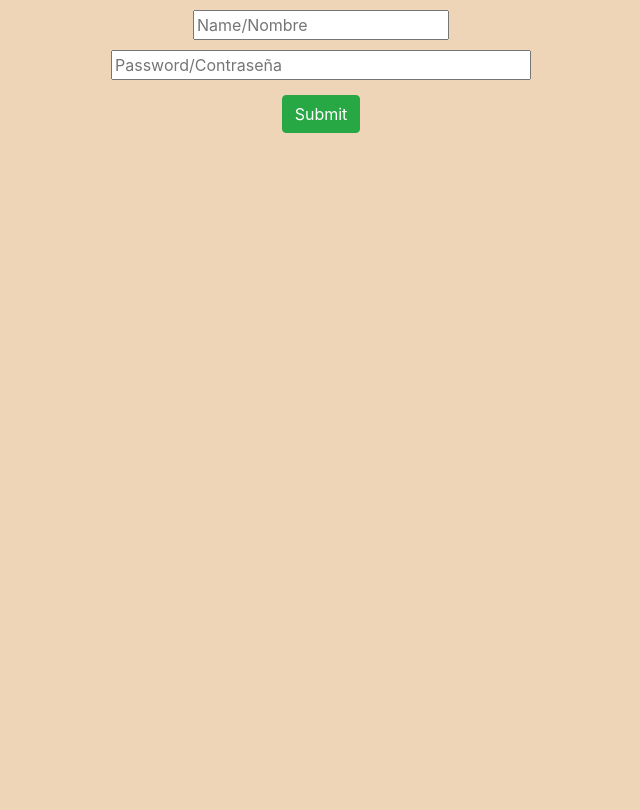
After one commit to russell305/mechanicz, a Flask app: template templates/sign-in.html in a window 1280 px wide. The commit adds this page. Shown: the whole page, without its empty margins (369-1009 px from the left). Run offline with Flask 2, Linux system fonts and the light colour scheme; the template is opened without the code that fills it, so the values that code supplies are empty; some libraries are stand-ins or nearby versions.

Commit message:
added sign in and password

```diff
--- a/application.py
+++ b/application.py
@@ -29,10 +29,8 @@ db = scoped_session(sessionmaker(bind=engine)) # for individual sessions
 
 mechanic_list=[]
 
-
 #db.execute("CREATE TABLE mechanic_list1(id SERIAL PRIMARY KEY, name VARCHAR NOT NULL, password VARCHAR NOT NULL, phone VARCHAR NOT NULL, address VARCHAR NOT NULL, latitude FLOAT NOT NULL, longitude FLOAT NOT NULL, email VARCHAR, years SMALLINT NOT NULL, description VARCHAR NOT NULL, oil_change SMALLINT NOT NULL, battery SMALLINT NOT NULL, pads_front SMALLINT NOT NULL, pads_back SMALLINT NOT NULL, starting_problem SMALLINT NOT NULL, check_engine SMALLINT NOT NULL, tune_up SMALLINT NOT NULL, starter SMALLINT NOT NULL, alternator SMALLINT NOT NULL, spark_plugs SMALLINT NOT NULL, valve_cover SMALLINT NOT NULL, air_filter SMALLINT NOT NULL, mobile_mechanic BOOLEAN NOT NULL, air_conditioning BOOLEAN NOT NULL, auto_body BOOLEAN NOT NULL, tire_rotation BOOLEAN NOT NULL, fix_flat BOOLEAN NOT NULL, car_wash BOOLEAN NOT NULL)")
 #db.commit()
-
 
 
 @app.route("/", methods = ["GET"]) # A decorator; when the user goes to the route `/`, exceute the function immediately below
@@ -76,15 +74,33 @@ def index():
 
 	return render_template("index.html", mechanic_list=mechanic_list)
 
-@app.route("/signup", methods = ["POST"])
+@app.route("/signup", methods = ["POST"]) #way to get sign in from index to sign-up page
 def signup():
 	return render_template("signup.html")
+
+@app.route("/sign-in", methods = ["POST"]) #way to get sign in from index to sign-in page
+def signin():
+	return render_template("sign-in.html")
+
+@app.route("/user", methods = ["POST"]) # user CRUD
+def user():
+	name = request.form.get("name")
+	password = request.form.get("password")
+
+	if db.execute("SELECT * FROM mechanic_list1 WHERE name = :name AND password = :password", {"name": name, "password": password}).rowcount == 0:
+		return "name and password dont match"
+	else:
+		user = db.execute("SELECT * FROM mechanic_list1 WHERE name = :name AND password = :password", {"name": name, "password": password}).fetchall()
+	print ("user",user)
+	return render_template("user.html", user=user)
 
 @app.route("/signup_check", methods = ["POST"])
 def signup_check():
 	name = request.form.get("name")
 	password = request.form.get("password")
 	phone = request.form.get("phone")
+	if db.execute("SELECT * FROM mechanic_list1 WHERE phone = :phone", {"phone": phone}).rowcount > 0:
+		return "Number already exist sucker!"
 	street = request.form.get("street")
 	city = request.form.get("city")
 	state = request.form.get("state")
--- /dev/null
+++ b/templates/sign-in.html
@@ -0,0 +1,58 @@
+
+<!DOCTYPE html>
+<html>
+	<head>
+		<title> Signin Form </title>
+
+		<meta name="viewport" content="width=device-width, initial-scale=1.0">
+		<link rel="stylesheet" href="https://maxcdn.bootstrapcdn.com/bootstrap/4.0.0/css/bootstrap.min.css" integrity="sha384-Gn5384xqQ1aoWXA+058RXPxPg6fy4IWvTNh0E263XmFcJlSAwiGgFAW/dAiS6JXm" crossorigin="anonymous">
+    <!-- Latest compiled and minified JavaScript -->
+    <script src="https://maxcdn.bootstrapcdn.com/bootstrap/3.3.7/js/bootstrap.min.js" integrity="sha384-Tc5IQib027qvyjSMfHjOMaLkfuWVxZxUPnCJA7l2mCWNIpG9mGCD8wGNIcPD7Txa" crossorigin="anonymous"></script>
+		<link rel="stylesheet" href="https://use.fontawesome.com/releases/v5.6.3/css/all.css" integrity="sha384-UHRtZLI+pbxtHCWp1t77Bi1L4ZtiqrqD80Kn4Z8NTSRyMA2Fd33n5dQ8lWUE00s/" crossorigin="anonymous">
+		<style>
+        html, body {
+          height: 100%;
+          background-color: #eed5b7;
+          margin: 0;
+          padding: 0;
+          font: monseratt;
+        }
+				form{
+					margin-bottom: 15px;
+					margin-top: 10px
+          margin-right: 8%;
+          margin-left: 8%;
+				}
+        button{
+					margin-top:5px;
+				}
+				.input-fields{
+					margin: 10px;
+				}
+				.container-fluid{
+					background-color: #eed5b7;
+				}
+				p{
+					font-family: Montserrat;
+					color: red;
+					font-size:15px;
+				}
+		</style>
+		</head>
+
+	<body>
+    <div class="container-fluid text-center">
+      <form action="{{ url_for('user') }}" method="post">
+        <div class = "input-fields" >
+            <input type="text" name="name" placeholder="Name/Nombre" maxlength="20" required>
+        </div>
+        <div class = "input-fields" >
+            <input type="text" name="password" placeholder="Password/Contraseña" maxlength="20" size = "36" required>
+        </div>
+        <button class="btn btn-success btn-md ">Submit</button>
+      </form>
+    </div>
+
+	</body>
+
+</html>
--- a/templates/signup.html
+++ b/templates/signup.html
@@ -24,7 +24,7 @@
 					margin: 10px;
 				}
 				.container-fluid{
-					background-color: #FFFFF0;
+					background-color: #eed5b7;
 				}
 				p{
 					font-family: Montserrat;
```
Also changed, not shown: templates/index.html (+24 -27 lines), templates/user.html (added, +54 -0 lines).
